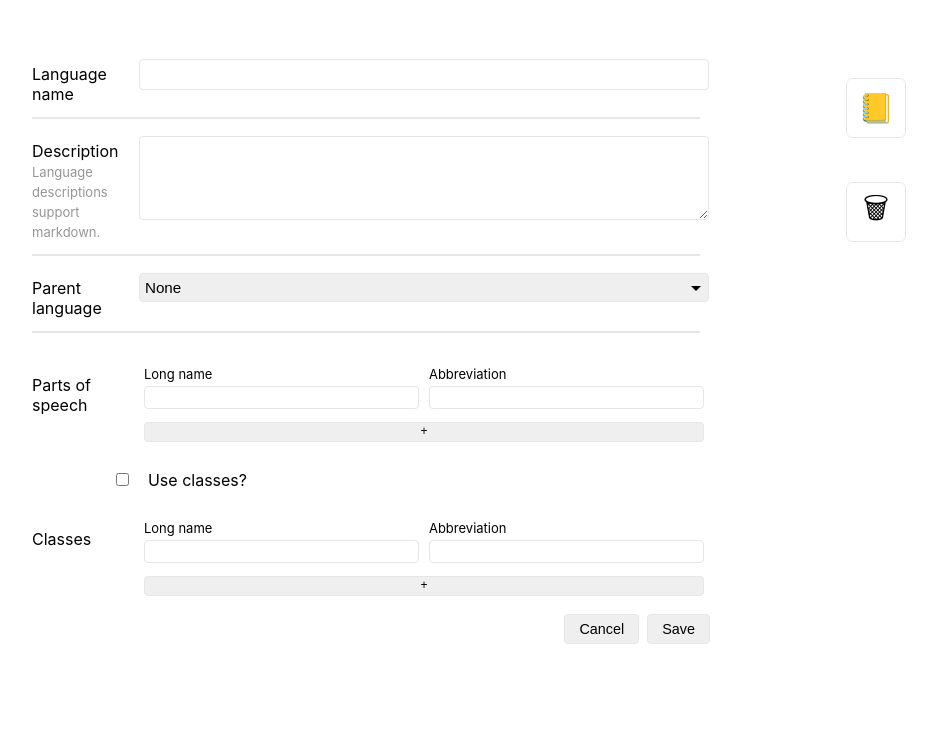
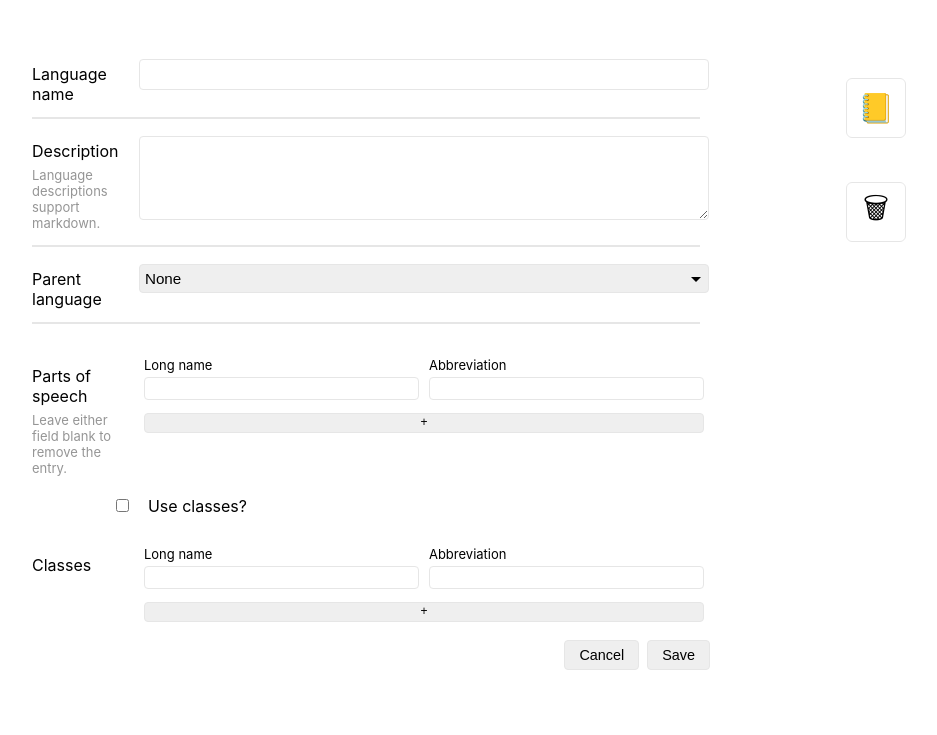
Before and after one commit to seaming/lang-tool, a Python web app: template templates/edit_lang.html in a window 1280 px wide. Shown: the top 735 px of the page, without its empty margins (274-1211 px from the left). Run offline with Jinja, Linux system fonts and the light colour scheme; the template is opened without the code that fills it, so the values that code supplies are empty.

Commit message:
formatting

```diff
--- a/static/css.css
+++ b/static/css.css
@@ -280,6 +280,11 @@ ol.definitions > li > [class*="col"]:first-child {
     padding-left: 14px;
 }
 
+.form-label > span.small {
+    display: inline-block;
+    margin-top: 6px;
+}
+
 input {
     padding: 6px 10px;
     margin: 4px 0;
--- a/templates/edit_lang.html
+++ b/templates/edit_lang.html
@@ -24,7 +24,7 @@
   <div class="row">
     <div class="col-2 form-label">Parent language<br></div>
     <div class="col-10"><select class="col" name="parent">
-        <option value="0" {% if lang.parent == None %}selected{% endif %}>None</option>
+        <option value="0" {% if lang.parent==None %}selected{% endif %}>None</option>
         {% for l in lang.get_potential_parents() %}
         <option value="{{ l.code }}" {% if lang.parent.code==l.code %}selected{% endif %}>{{ l.name }} ({{ l.code }})</option>
         {% endfor %}
@@ -34,7 +34,8 @@
   <hr><br>
 
   <div class="row">
-    <div class="col-2 form-label">Parts of speech</div>
+    <div class="col-2 form-label">Parts of speech<br>
+      <span class="small text-muted">Leave either field blank to remove the entry.</span></div>
     <div class="col-10">
       <div class="row">
         <div class="col-6 small head">Long name</div>
```
